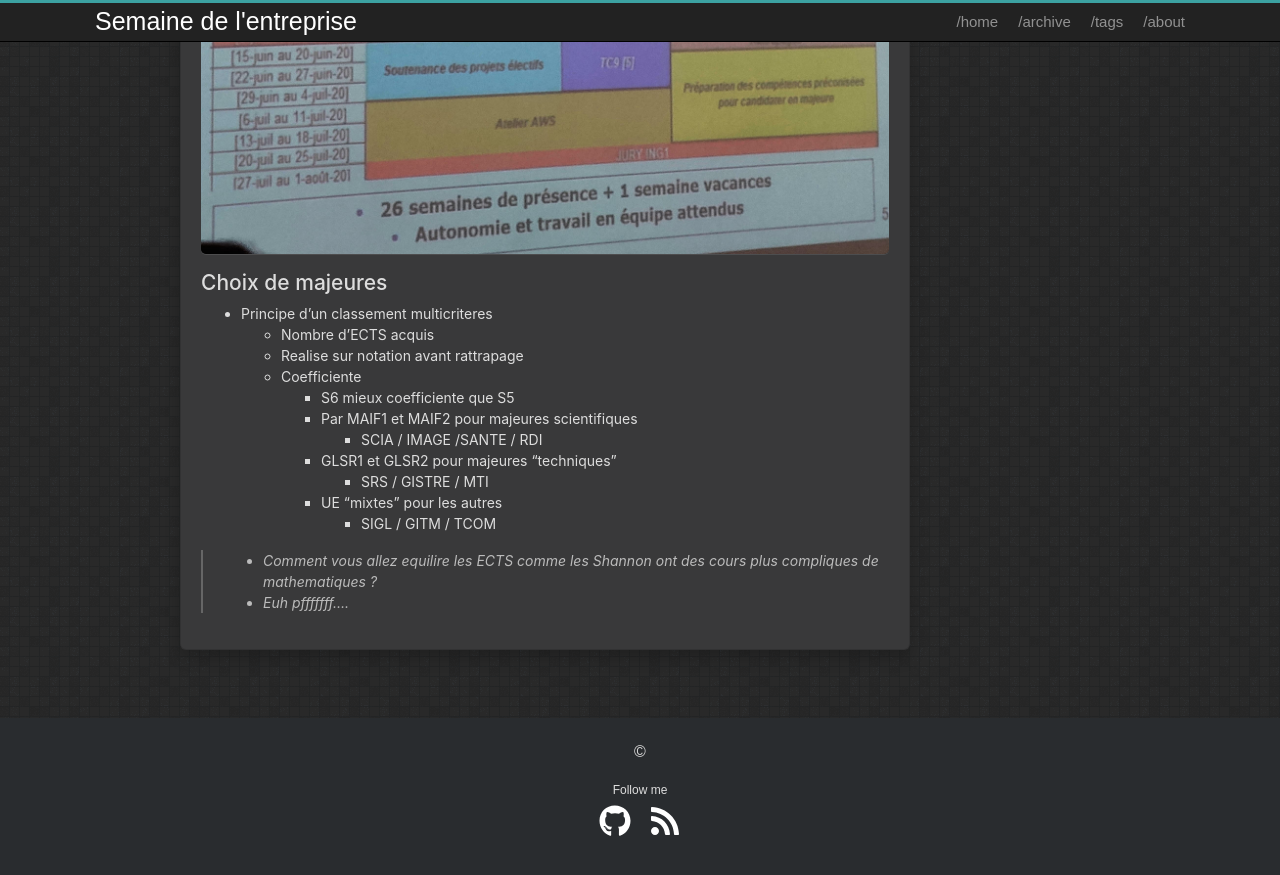
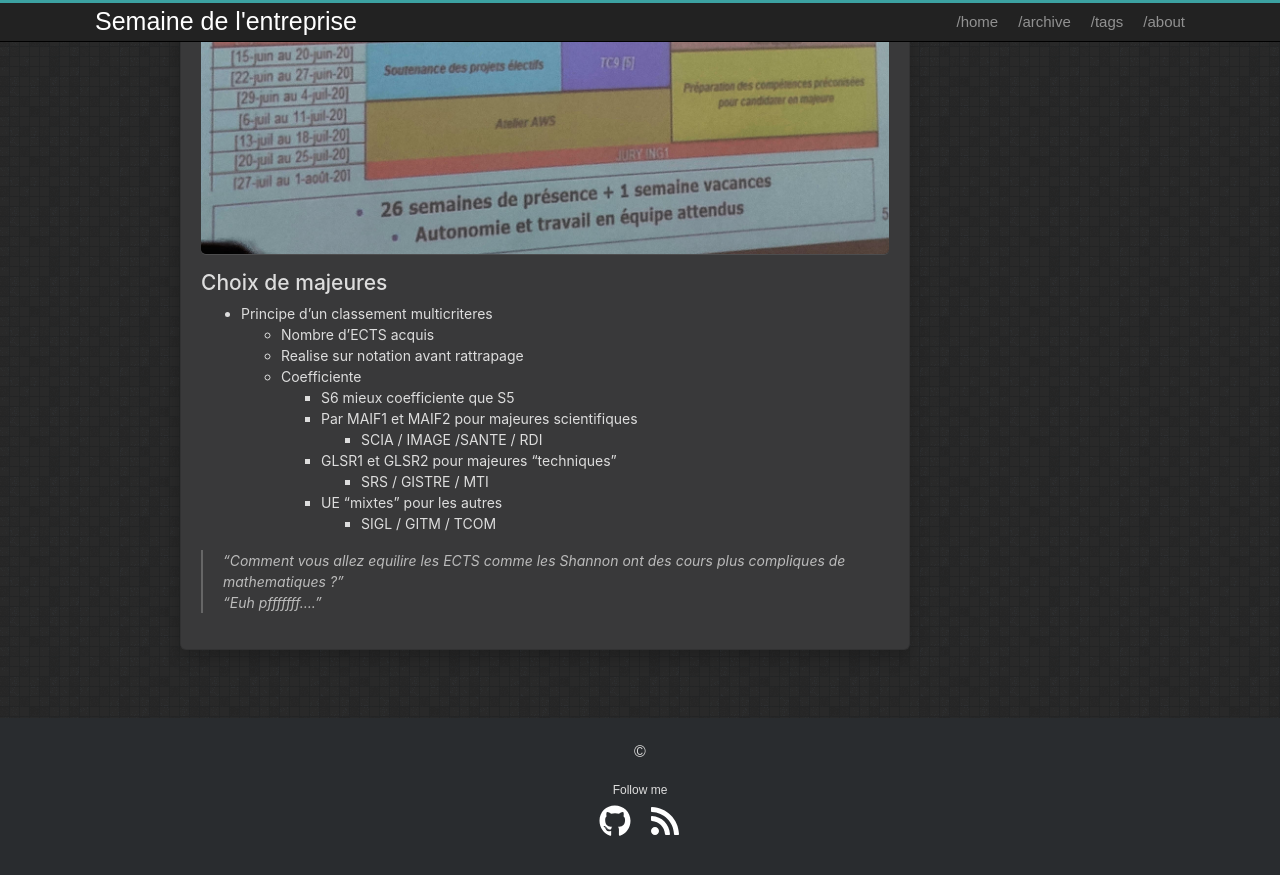
Before and after one commit to lemasyma/entreprise, a Jekyll site: the page built from _posts/2020-01-21-s6.md, in a window 1280 px wide and 900 px high, scrolled down 1664 px. Shown: the top 875 px of the window. Built offline with Jekyll 4.4.1, drawn with Linux system fonts in a browser that asks for light colours.

Commit message:
[NOTES] Fixed formatting

```diff
--- a/_posts/2020-01-21-s6.md
+++ b/_posts/2020-01-21-s6.md
@@ -52,5 +52,5 @@
         * UE "mixtes" pour les autres
             * SIGL / GITM / TCOM
 
-> - Comment vous allez equilire les ECTS comme les Shannon ont des cours plus compliques de mathematiques ?
-> - Euh pfffffff....
+> "Comment vous allez equilire les ECTS comme les Shannon ont des cours plus compliques de mathematiques ?"
+> "Euh pfffffff...."
```
